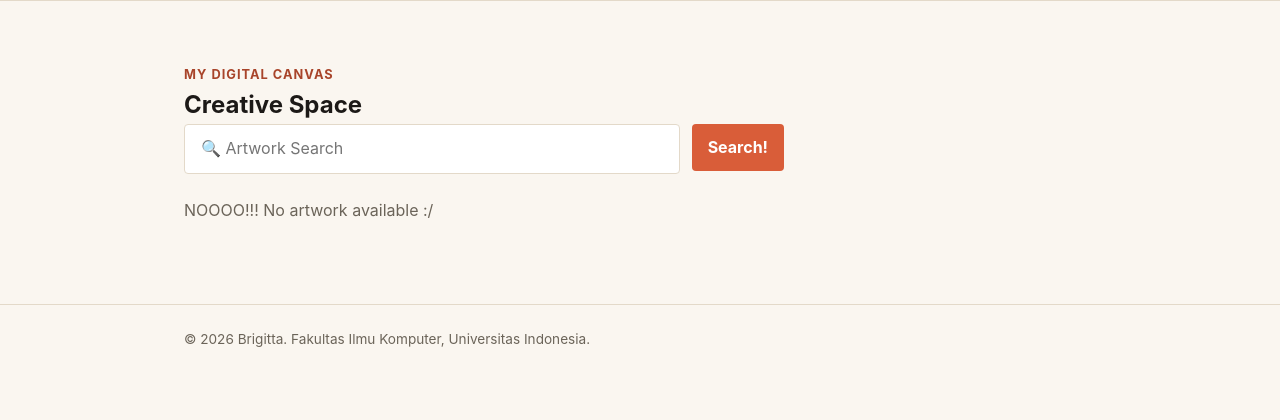
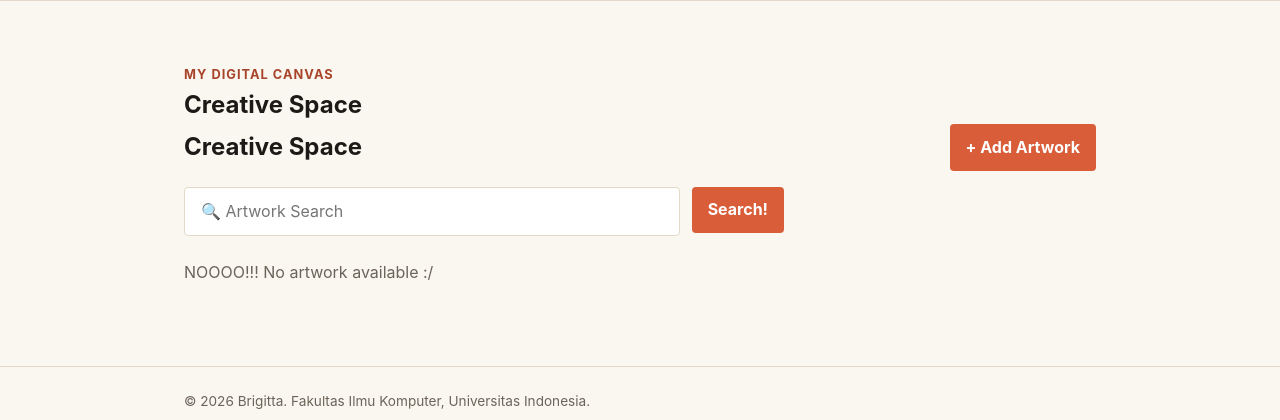
Before and after one commit to brigittasimanjuntak/myportfolio, a Django app: page /creative-space/ in a window 1280 px wide. Shown: the part 74-494 px from the top of the page. Run offline with Django 5.2, Linux system fonts and the light colour scheme; the visitor is signed in with stand-in values (Sample User, id 1); data that the repository does not hold is empty.

Commit message:
add create_creativespace_ajax di views add delete_creativespace_ajax di views move add artwork ke popover modal escape html output to prevent xss update creativespace to handle create/delete via fetch

```diff
--- a/main/urls.py
+++ b/main/urls.py
@@ -11,6 +11,8 @@ from main.views import (
     show_main,
     update_creative_space,
     toggle_star,
+    create_creative_space_ajax,
+    delete_creative_space_ajax,
 )
 
 app_name = "main"
@@ -27,4 +29,6 @@ urlpatterns = [
     path("register/", register, name="register"),
     path("logout/", logout_user, name="logout"),
     path("creative-space/<uuid:creative_space_id>/star/", toggle_star, name="toggle_star"),
+    path("creative-space/add-ajax/", create_creative_space_ajax, name="create_creative_space_ajax"),
+    path("creative-space/<uuid:creative_space_id>/delete-ajax/", delete_creative_space_ajax, name="delete_creative_space_ajax"),
 ]
--- a/main/views.py
+++ b/main/views.py
@@ -7,6 +7,7 @@ from django.contrib.auth.forms import AuthenticationForm, UserCreationForm
 from django.contrib.auth.decorators import login_required, permission_required
 from django.core.exceptions import PermissionDenied
 from django.http import JsonResponse
+from django.views.decorators.http import require_POST
 import datetime
 
 from main.forms import CreativeSpaceForm
@@ -57,6 +58,7 @@ def create_creative_space(request):
     context = {
         "name": "Brigitta",
         "form": form,
+        "form": CreativeSpaceForm(),
     }
     return render(request, "creativespaceform.html", context)
 
@@ -172,3 +174,38 @@ def logout_user(request):
     response = redirect("main:show_main")
     response.delete_cookie('last_login')
     return response
+
+@require_POST
+def create_creative_space_ajax(request):
+    # Cek login + permission manual, biar balikin JSON bukan redirect
+    if not request.user.is_authenticated or not request.user.has_perm("main.add_creativespace"):
+        return JsonResponse({"status": "error", "message": "Forbidden"}, status=403)
+
+    form = CreativeSpaceForm(request.POST)
+
+    if form.is_valid():
+        artwork = form.save()
+        return JsonResponse({
+            "status": "success",
+            "message": "Artwork berhasil ditambahkan!",
+            "id": str(artwork.id),
+        }, status=201)
+
+    return JsonResponse({
+        "status": "error",
+        "errors": form.errors.get_json_data(),
+    }, status=400)
+
+@require_POST
+def delete_creative_space_ajax(request, creative_space_id):
+    if not request.user.is_authenticated or not request.user.has_perm("main.delete_creativespace"):
+        return JsonResponse({"status": "error", "message": "Forbidden"}, status=403)
+
+    artwork = get_object_or_404(CreativeSpace, pk=creative_space_id)
+    title = artwork.title
+    artwork.delete()
+
+    return JsonResponse({
+        "status": "success",
+        "message": f'Artwork "{title}" berhasil dihapus!',
+    })
--- a/static/css/style.css
+++ b/static/css/style.css
@@ -315,6 +315,19 @@ h1, .brand {
 .creativespace-delete-modal__content p {
     color: var(--text-muted);
     margin-bottom: 1.5rem;
+}
+
+.creative-header {
+    display: flex;
+    justify-content: space-between;
+    align-items: center;
+    gap: 1rem;
+    margin-bottom: 1rem;
+    flex-wrap: wrap;
+}
+
+.creative-header h2 {
+    margin: 0;
 }
 
 /* Tombol close (×) */
--- /dev/null
+++ b/templates/components/creativespace_form_modal.html
@@ -0,0 +1,34 @@
+<div id="add-creativespace-modal" class="creativespace-delete-modal" popover="auto">
+    <button type="button"
+            class="creativespace-delete-modal__backdrop"
+            popovertarget="add-creativespace-modal"
+            popovertargetaction="hide"></button>
+    <div class="creativespace-delete-modal__content">
+        <button type="button"
+                class="creativespace-delete-modal__close"
+                popovertarget="add-creativespace-modal"
+                popovertargetaction="hide">×</button>
+
+        <h2>Add New Artwork</h2>
+
+        <form id="add-artwork-form" class="creative-space-form">
+            {% csrf_token %}
+            {% for field in form %}
+                <div class="form-group">
+                    <label for="{{ field.id_for_label }}">{{ field.label }}</label>
+                    {{ field }}
+                    {% for error in field.errors %}
+                        <p class="form-error">{{ error }}</p>
+                    {% endfor %}
+                </div>
+            {% endfor %}
+            <div class="creativespace-delete-modal__actions">
+                <button type="button"
+                        class="button button-secondary"
+                        popovertarget="add-creativespace-modal"
+                        popovertargetaction="hide">Cancel</button>
+                <button type="submit" class="button">Add Artwork!</button>
+            </div>
+        </form>
+    </div>
+</div>
--- a/templates/creativespace.html
+++ b/templates/creativespace.html
@@ -9,6 +9,16 @@
             <div class="container">
                 <p class="section-kicker">My digital canvas</p>
                 <h2>Creative Space</h2>
+                <div class="creative-header">
+                    <h2>Creative Space</h2>
+                    {% if perms.main.add_creativespace %}
+                        <button type="button"
+                                class="button"
+                                popovertarget="add-creativespace-modal">
+                            + Add Artwork
+                        </button>
+                    {% endif %}
+                </div>
                 <form method="get" class="creative-search", id="creativespace-search-form">
                 <input
                     type="search"
@@ -47,6 +57,9 @@
                 <div id="grid" class="creative-grid hide"></div>
             </div>
         </section>
+        {% if perms.main.add_creativespace %}
+            {% include "components/creativespace_form_modal.html" %}
+        {% endif %}
     </main>
 
     <script>
@@ -147,10 +160,7 @@
                 <p>Are you sure you want to delete <strong>${escapeHtml(item.title)}</strong>?</p>
                 <div class="creativespace-delete-modal__actions">
                     <button type="button" class="button button-secondary" popovertarget="delete-modal-${artworkId}" popovertargetaction="hide">Cancel</button>
-                           <form method="post" action="${deleteUrl}" style="display:inline;">
-                               <input type="hidden" name="csrfmiddlewaretoken" value="${getCookie('csrftoken')}">
-                               <button type="submit" class="button button-danger">Confirm</button>
-                           </form>
+                    <button type="button" class="button button-danger" data-delete-id="${artworkId}">Confirm</button>    <!-- ✅ BUTTON BIASA -->
                 </div>
             </div>
         </div>`
@@ -192,6 +202,44 @@
         return articleElement;
     }
 
+    // HANDLE DELETE BUTTON CLICK
+    gridContainer.addEventListener('click', async function(e) {
+    const deleteBtn = e.target.closest('[data-delete-id]');
+    if (!deleteBtn) return;
+
+    const artworkId = deleteBtn.dataset.deleteId;
+
+    // Disable tombol biar gak double klik
+    deleteBtn.disabled = true;
+    deleteBtn.textContent = 'Deleting...';
+
+    try {
+        const deleteUrl = `/creative-space/${artworkId}/delete-ajax/`;
+        const response = await fetch(deleteUrl, {
+            method: 'POST',
+            headers: {
+                'X-CSRFToken': getCookie('csrftoken'),
+            },
+        });
+
+        const data = await response.json();
+
+        if (response.ok) {
+            showToast('Deleted!', data.message, 'success');
+            // Refresh grid tanpa reload
+            fetchCreativeSpaces(searchInput.value.trim());
+        } else {
+            showToast('Gagal', data.message || 'Gagal menghapus artwork', 'error');
+            deleteBtn.disabled = false;
+            deleteBtn.textContent = 'Confirm';
+        }
+    } catch (err) {
+        console.error('Delete error:', err);
+        showToast('Error', 'Terjadi kesalahan jaringan', 'error');
+        deleteBtn.disabled = false;
+        deleteBtn.textContent = 'Confirm';
+    }
+    });
     // Fetch data
     async function fetchCreativeSpaces(searchQuery = "") {
         if (abortController) abortController.abort();
@@ -229,6 +277,59 @@
         }
     }
 
+    // FORM SUBMIT AJAX
+    const addArtworkForm = document.getElementById('add-artwork-form');
+    if (addArtworkForm) {
+        addArtworkForm.addEventListener('submit', async function(e) {
+            e.preventDefault();
+
+            const submitBtn = addArtworkForm.querySelector('button[type="submit"]');
+            submitBtn.disabled = true;
+            submitBtn.textContent = 'Saving...';
+
+            try {
+                const formData = new FormData(addArtworkForm);
+                const response = await fetch("{% url 'main:create_creative_space_ajax' %}", {
+                    method: 'POST',
+                    body: formData,
+                    headers: {
+                        'X-CSRFToken': getCookie('csrftoken'),
+                    },
+                });
+
+                const data = await response.json();
+
+                if (response.ok) {
+                    // Tutup modal
+                    document.getElementById('add-creativespace-modal').hidePopover();
+                    addArtworkForm.reset();
+
+                    // Toast success
+                    showToast('Success!', data.message, 'success');
+
+                    // Refresh grid
+                    fetchCreativeSpaces(searchInput.value.trim());
+                } else {
+                    // Tampilin error validasi
+                    let errMsg = data.message || 'Validasi gagal';
+                    if (data.errors) {
+                        const firstErr = Object.values(data.errors)[0];
+                        if (Array.isArray(firstErr) && firstErr[0]?.message) {
+                            errMsg = firstErr[0].message;
+                        }
+                    }
+                    showToast('Gagal', errMsg, 'error');
+                }
+            } catch (err) {
+                console.error(err);
+                showToast('Error', 'Terjadi kesalahan jaringan', 'error');
+            } finally {
+                submitBtn.disabled = false;
+                submitBtn.textContent = 'Add Artwork!';
+            }
+        });
+    }
+
     // Search dengan debounce
     const SEARCH_DEBOUNCE_DELAY = 300;
 
```
Also changed, not shown: main/forms.py (+17 -3 lines). Lines whose indentation alone changed are shown as unchanged.
